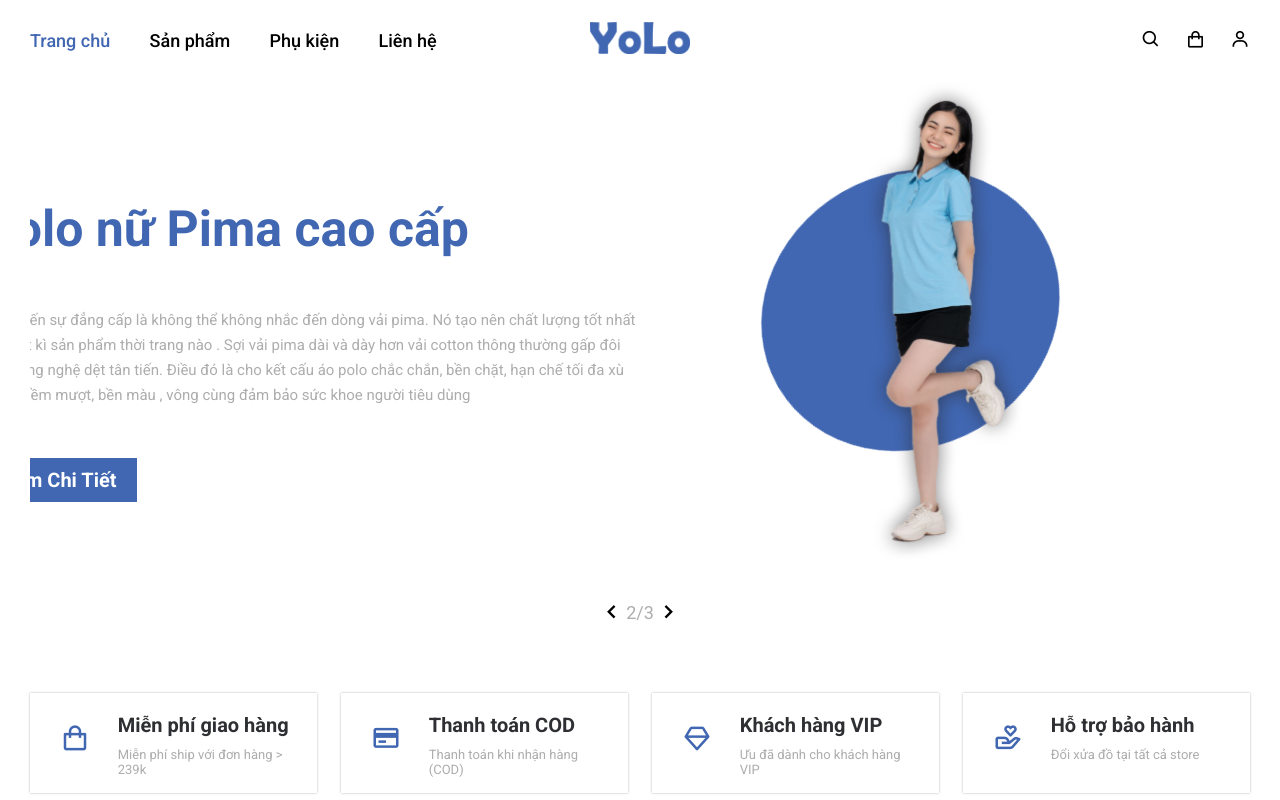
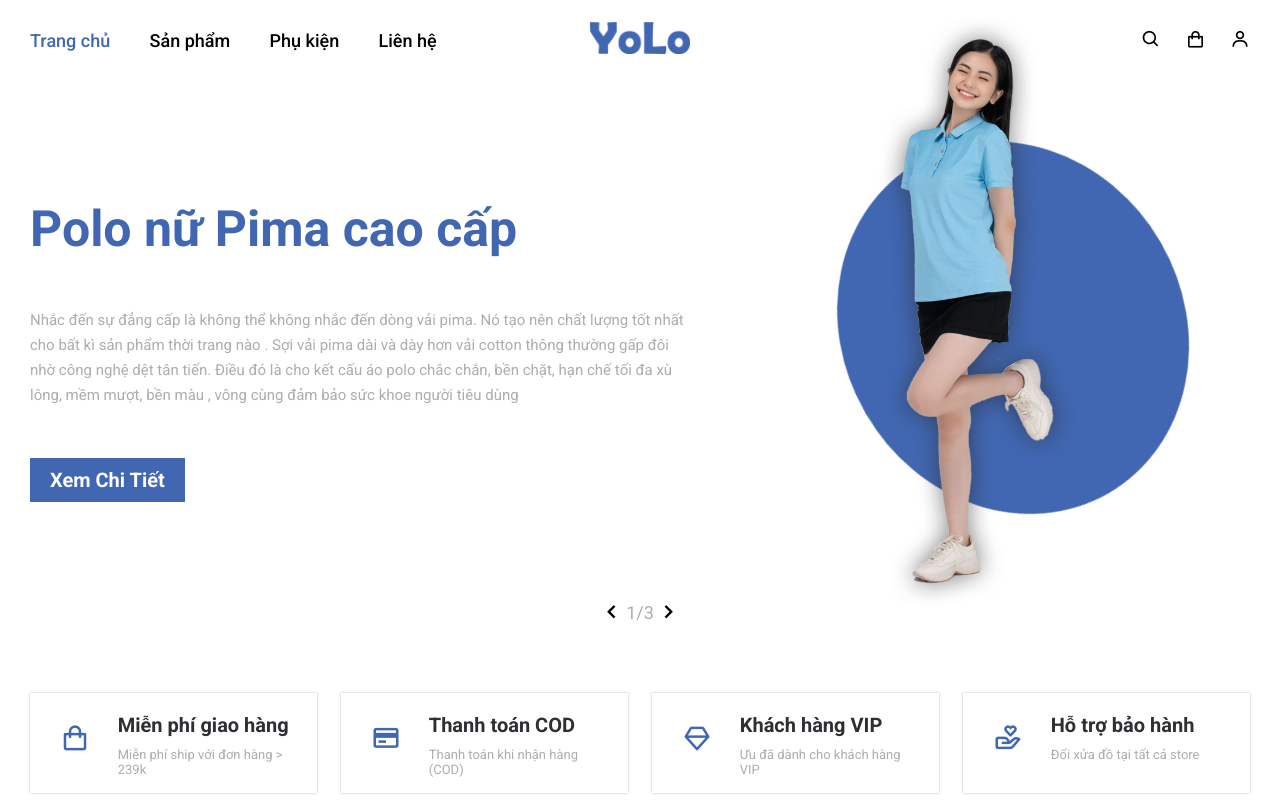
Before and after one commit to vinhhoang2k1/Yolo-page, a plain HTML site: page index.html in a window 1280 px wide. Shown: the top 800 px of the page. Drawn offline with nearby package versions, Linux system fonts and the light colour scheme.

Commit message:
fix height slide

```diff
--- a/assets/css/main.css
+++ b/assets/css/main.css
@@ -16,6 +16,8 @@
 html,
 body {
   /* user-select: none; */
+  max-width: 1366px;
+  margin: 0 auto;
   font-size: 62.5%;
   scroll-behavior: smooth;
   background-color: var(--background-color);
@@ -58,7 +60,6 @@ p {
   margin: 0 auto;
   padding: 0 30px;
 }
-
 
 .product {
   margin: 0 40px;
@@ -130,8 +131,8 @@ p {
 /* intro-top */
 
 .slide-intro-top {
-  overflow-x: auto;
-  overflow: hidden;
+  /* overflow-x: auto;
+  overflow: hidden; */
   width: 600%;
   display: flex;
 }
@@ -223,12 +224,11 @@ p {
   margin-top: 1.2%;
   position: absolute;
   background-color: var(--primary-color);
-  width: 50%;
-  height: 87%;
+  width: 70%;
+  height: 97%;
   z-index: 89;
   border-radius: 50% 50% 50% 50% / 50% 50% 50% 50%;
   animation: xoay 6s linear 0s infinite;
-
 }
 
 @keyframes xoay {
@@ -249,13 +249,13 @@ p {
 .intro-top__img-sample img {
   position: absolute;
   z-index: 90;
-  height: 146%;
-  /* margin-left: -30%; */
-  margin-top: -102px;
+  height: 180%;
+  margin-left: -10%;
+  margin-top: -176px;
 }
 /* slide control */
 .slide-control {
-  transition: .2s;
+  transition: 0.2s;
   width: 100%;
   display: flex;
   justify-content: center;
@@ -440,14 +440,13 @@ p {
   display: none;
 }
 
-@media (min-width :1200px) {
+@media (min-width: 1200px) {
   .intro-top__img {
     margin-left: 20%;
   }
 }
 
 @media (max-width: 1024px) {
-
   input#stylebar {
     display: none;
   }
@@ -533,18 +532,19 @@ p {
   }
 
   .intro-top__img-bg {
-    width: 60%;
+    width: 65%;
     margin-top: 50px;
     height: 58%;
   }
+
   .intro-top-wraper {
     /* overflow: hidden; */
     min-width: 900px;
   }
   .intro-top__img-sample img {
     position: absolute;
-    height: 100%;
-    margin-top: -50px;
+    height: 126%;
+    margin-top: -79px;
   }
   .banner-mid {
     height: 320px;
@@ -554,11 +554,8 @@ p {
     margin: 30px;
   }
 }
-
 @media (max-width: 739px) {
-
   .container {
-
     padding: 0 10px;
   }
   .menu__mb-icon {
@@ -604,8 +601,7 @@ p {
   }
 }
 
-@media (max-width:350px) {
-
+@media (max-width: 350px) {
   .intro-top .slogan {
     width: 85%;
   }
--- a/assets/javascript/main.js
+++ b/assets/javascript/main.js
@@ -32,12 +32,12 @@ slideControlRight.onclick = () => {
     numberActive.innerHTML = `<p class="number-active">${couter}</p>`;
     document.getElementById('radio' + couter).checked = true;
 }
-setInterval(() => {
-    couter++;
-    if (couter > 3) {
-        couter = 1;
-    }
-    numberActive.innerHTML = `<p class="number-active">${couter}</p>`;
-    document.getElementById('radio' + couter).checked = true;
+// setInterval(() => {
+//     couter++;
+//     if (couter > 3) {
+//         couter = 1;
+//     }
+//     numberActive.innerHTML = `<p class="number-active">${couter}</p>`;
+//     document.getElementById('radio' + couter).checked = true;
 
-}, 5000)
+// }, 5000)
--- a/index.html
+++ b/index.html
@@ -58,7 +58,7 @@
     <!-- end section nav -->
     <!-- intro top -->
     <section>
-        <div class="container " style="overflow: hidden;">
+        <div class="container " >
             <div class="slide-intro-top">
                 <input type="radio" id="radio1" name="radio-btn">
                 <input type="radio" id="radio2" name="radio-btn">
```
